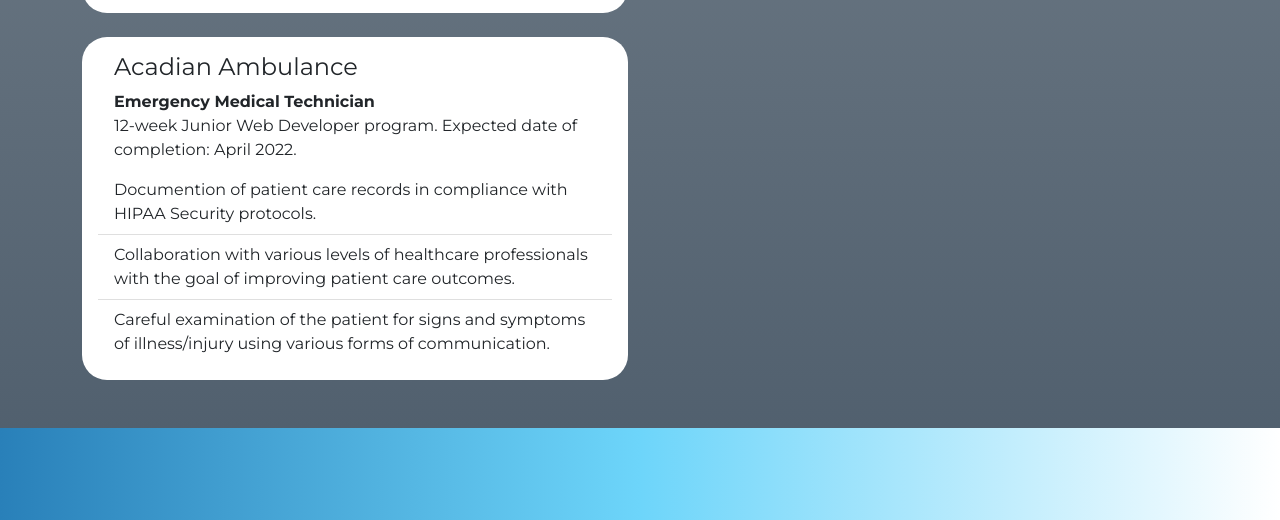
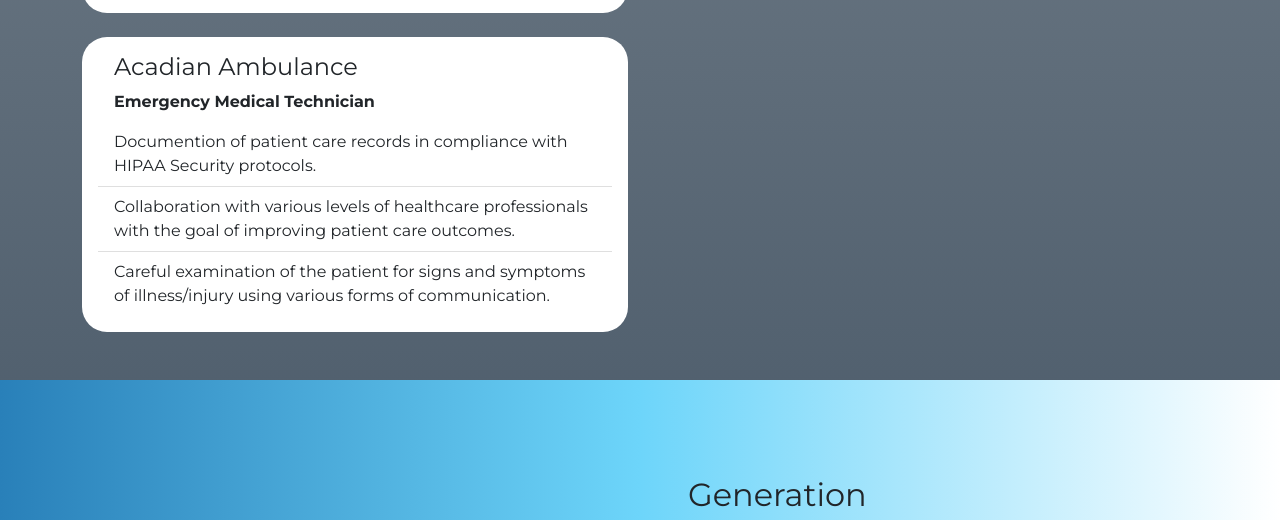
Before and after one commit to FuzzyLittleRabbit/My-Portfolio, a plain HTML site: page index.html in a window 1280 px wide. Shown: the part 2155-2675 px from the top of the page. Drawn offline with nearby package versions, Linux system fonts and the light colour scheme.

Commit message:
Update index.html

```diff
--- a/index.html
+++ b/index.html
@@ -193,7 +193,6 @@
                                     <div class="mx-3">
                                         <h4>Acadian Ambulance</h4>
                                         <div><strong>Emergency Medical Technician</strong></div>
-                                        12-week Junior Web Developer program. Expected date of completion: April 2022.
                                     </div>
                                     <ul class="list-group list-group-flush mt-2">
                                         <li class="list-group-item">Documention of patient care records in compliance with HIPAA Security protocols.</li>
```
